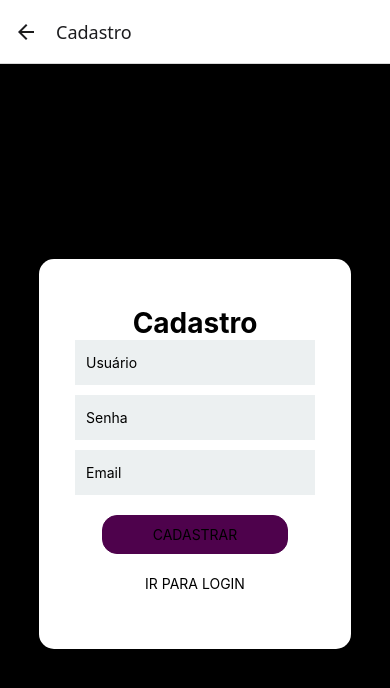
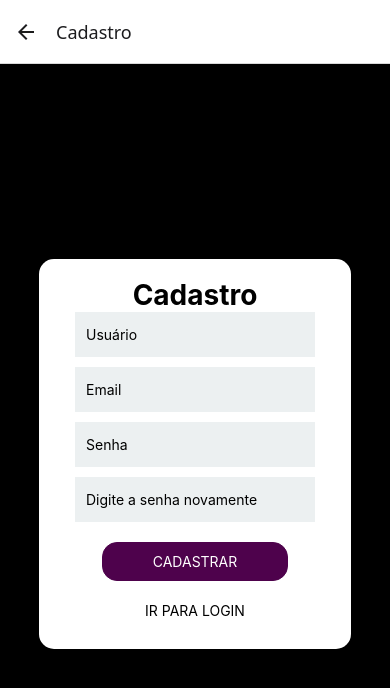
Before and after one commit to Erickjonatthan/alfa-educa-app, a React Native app in the folder AlfaEduca/: screen /Cadastro in a window 390 px wide. Shown: the top 688 px of the page. Built offline with nearby package versions, Linux system fonts and the light colour scheme.

Commit message:
confirmação de senha
feito a verificação de senha e mudanças menores

```diff
--- a/AlfaEduca/package.json
+++ b/AlfaEduca/package.json
@@ -22,6 +22,7 @@
     "expo": "~52.0.8",
     "expo-app-loading": "^1.0.3",
     "expo-camera": "~16.0.7",
+    "expo-file-system": "^18.0.5",
     "expo-font": "~13.0.1",
     "expo-image-picker": "~16.0.3",
     "expo-speech": "~13.0.0",
--- a/AlfaEduca/src/components/Pages/Cadastro/index.js
+++ b/AlfaEduca/src/components/Pages/Cadastro/index.js
@@ -1,14 +1,15 @@
 import React, { useState } from 'react';
 import { View, Text, TextInput, TouchableOpacity, Alert } from 'react-native';
-import AsyncStorage from '@react-native-async-storage/async-storage';
 import { styles } from './style';
 
 export default function Cadastro({ navigation }) {
     const [formulario, setFormulario] = useState({
         user: '',
         senha: '',
+        confirmarSenha: '',
         email: '',
     });
+    const [erro, setErro] = useState('');
 
     const lidarMudanca = (name, value) => {
         setFormulario({
@@ -17,12 +18,20 @@ export default function Cadastro({ navigation }) {
         });
     };
 
-      const lidarEnvio = async () => {
+    const lidarEnvio = async () => {
+        if (formulario.senha !== formulario.confirmarSenha) {
+            setErro('As senhas não coincidem.');
+            return;
+        }
+
+        setErro(''); // Limpar mensagem de erro se as senhas coincidirem
+
         const body = JSON.stringify({
             nome: formulario.user,
             email: formulario.email,
             senha: formulario.senha
         });
+
         try {
             const response = await fetch('http://localhost:8080/cadastro', {
                 method: 'POST',
@@ -33,10 +42,6 @@ export default function Cadastro({ navigation }) {
             });
 
             if (response.status === 201) {
-                const data = await response.json();
-                await AsyncStorage.setItem('id', data.id);
-                await AsyncStorage.setItem('user', data.nome);
-                await AsyncStorage.setItem('email', data.email);
                 console.log('Cadastro bem-sucedido:', data);
                 Alert.alert('Sucesso', 'Cadastro realizado com sucesso!');
                 navigation.navigate('Login'); // Navegar para a página de login
@@ -63,6 +68,12 @@ export default function Cadastro({ navigation }) {
                 />
                 <TextInput
                     style={styles.input}
+                    placeholder="Email"
+                    value={formulario.email}
+                    onChangeText={(text) => lidarMudanca('email', text)}
+                />
+                <TextInput
+                    style={styles.input}
                     placeholder="Senha"
                     value={formulario.senha}
                     onChangeText={(text) => lidarMudanca('senha', text)}
@@ -70,12 +81,15 @@ export default function Cadastro({ navigation }) {
                 />
                 <TextInput
                     style={styles.input}
-                    placeholder="Email"
-                    value={formulario.email}
-                    onChangeText={(text) => lidarMudanca('email', text)}
+                    placeholder="Digite a senha novamente"
+                    value={formulario.confirmarSenha}
+                    onChangeText={(text) => lidarMudanca('confirmarSenha', text)}
+                    secureTextEntry
                 />
+                {erro ? <Text style={styles.erro}>{erro}</Text> : null}
+
                 <TouchableOpacity style={[styles.button, styles.buttonSecond]} onPress={lidarEnvio}>
-                    <Text>Cadastrar</Text>
+                    <Text style={[styles.text]}>Cadastrar</Text>
                 </TouchableOpacity>
                 <TouchableOpacity style={[styles.button, styles.buttonPrimary]} onPress={() => navigation.navigate('Login')}>
                     <Text>Ir para Login</Text>
--- a/AlfaEduca/src/components/Pages/Cadastro/style.js
+++ b/AlfaEduca/src/components/Pages/Cadastro/style.js
@@ -49,4 +49,12 @@ export const styles = StyleSheet.create({
     fontSize: 28,
     textTransform: 'capitalize',
   },
+  erro: {
+    color: 'red',
+    marginTop: 10,
+    marginBottom: 10,
+  },
+  text: {
+    color: 'white',
+  },
 });
--- a/AlfaEduca/src/components/Pages/Login/index.js
+++ b/AlfaEduca/src/components/Pages/Login/index.js
@@ -63,7 +63,7 @@ export default function Login({ navigation }) {
                     secureTextEntry
                 />
                 <TouchableOpacity style={[styles.button, styles.buttonSecond]} onPress={lidarEnvio}>
-                    <Text>Login</Text>
+                    <Text style={[styles.text]}>Login</Text>
                 </TouchableOpacity>
                 <TouchableOpacity style={[styles.button, styles.buttonPrimary]} onPress={() => navigation.navigate('Cadastro')}>
                     <Text>Ir para Cadastro</Text>
--- a/AlfaEduca/src/components/Pages/Login/style.js
+++ b/AlfaEduca/src/components/Pages/Login/style.js
@@ -49,4 +49,7 @@ export const styles = StyleSheet.create({
     fontSize: 28,
     textTransform: 'capitalize',
   },
+  text: {
+    color: 'white',
+  },
 });
```
Also changed, not shown: 1 other file (tests, documents, lock files or other folders).
